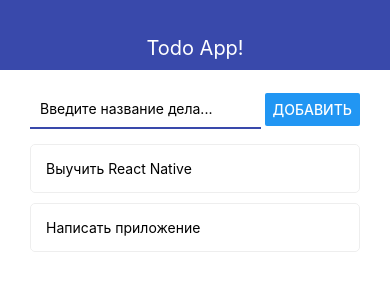
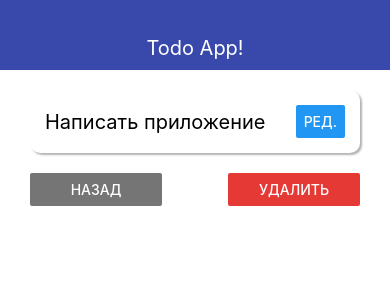
Before and after one commit to Khutor1234/react-native-todo, a React Native app: screen / in a window 390 px wide. Shown: the top 300 px of the page. Built offline with nearby package versions, Linux system fonts and the light colour scheme.

Commit message:
added theme and window confirm

```diff
--- a/App.js
+++ b/App.js
@@ -1,11 +1,11 @@
 import React, { useState } from 'react'
-import { StyleSheet, Text, View, FlatList } from 'react-native'
+import { StyleSheet, Text, View, FlatList, Alert } from 'react-native'
 import { Navbar } from './src/components/Navbar'
 import { MainScreen } from './src/screens/MainScreen'
 import { TodoScreen } from './src/screens/TodoScreen'
 
 export default function App() {
-  const [todoId, setTodoId] = useState(null)
+  const [todoId, setTodoId] = useState('2')
   const [todos, setTodos] = useState([
     { id: '1', title: 'Выучить React Native' },
     { id: '2', title: 'Написать приложение' }
@@ -22,7 +22,26 @@
   }
 
   const removeTodo = id => {
-    setTodos(prev => prev.filter(todo => todo.id !== id))
+    const todo = todos.find(t => t.id === id)
+    Alert.alert(
+      'Удаление элемента',
+      `Вы уверены, что хотите удалить "${todo.title}"?`,
+      [
+        {
+          text: 'Отмена',
+          style: 'cancel'
+        },
+        {
+          text: 'Удалить',
+          style: 'destructive',
+          onPress: () => {
+            setTodoId(null)
+            setTodos(prev => prev.filter(todo => todo.id !== id))
+          }
+        }
+      ],
+      { cancelable: false }
+    )
   }
 
   let content = (
@@ -36,7 +55,13 @@
 
   if (todoId) {
     const selectedTodo = todos.find(todo => todo.id === todoId)
-    content = <TodoScreen goBack={() => setTodoId(null)} todo={selectedTodo} />
+    content = (
+      <TodoScreen
+        onRemove={removeTodo}
+        goBack={() => setTodoId(null)}
+        todo={selectedTodo}
+      />
+    )
   }
 
   return (
--- a/src/components/AddTodo.js
+++ b/src/components/AddTodo.js
@@ -1,5 +1,6 @@
 import React, { useState } from 'react'
 import { View, StyleSheet, TextInput, Button, Alert } from 'react-native'
+import { THEME } from '../theme'
 
 export const AddTodo = ({ onSubmit }) => {
   const [value, setValue] = useState('')
@@ -40,6 +41,6 @@
     padding: 10,
     borderStyle: 'solid',
     borderBottomWidth: 2,
-    borderBottomColor: '#3949ab'
+    borderBottomColor: THEME.MAIN_COLOR
   }
 })
--- a/src/components/Navbar.js
+++ b/src/components/Navbar.js
@@ -1,5 +1,6 @@
 import React from 'react'
 import { View, Text, StyleSheet } from 'react-native'
+import { THEME } from '../theme'
 
 export const Navbar = ({ title }) => {
   return (
@@ -14,7 +15,7 @@
     height: 70,
     alignItems: 'center',
     justifyContent: 'flex-end',
-    backgroundColor: '#3949ab',
+    backgroundColor: THEME.MAIN_COLOR,
     paddingBottom: 10
   },
   text: {
--- /dev/null
+++ b/src/components/ui/AppCard.js
@@ -0,0 +1,22 @@
+import React from 'react'
+import { StyleSheet, View } from 'react-native'
+
+export const AppCard = props => (
+  <View style={{ ...styles.default, ...props.style }}>{props.children}</View>
+)
+
+const styles = StyleSheet.create({
+  default: {
+    padding: 20,
+    flexDirection: 'row',
+    justifyContent: 'space-between',
+    alignItems: 'center',
+    shadowColor: '#000',
+    shadowRadius: 2,
+    shadowOpacity: 0.3,
+    shadowOffset: { width: 2, height: 2 },
+    elevation: 8,
+    backgroundColor: '#fff',
+    borderRadius: 10
+  }
+})
--- a/src/screens/TodoScreen.js
+++ b/src/screens/TodoScreen.js
@@ -1,13 +1,45 @@
 import React from 'react'
 import { StyleSheet, View, Text, Button } from 'react-native'
+import { THEME } from '../theme'
+import { AppCard } from '../components/ui/AppCard'
 
-export const TodoScreen = ({ goBack, todo }) => {
+export const TodoScreen = ({ goBack, todo, onRemove }) => {
   return (
     <View>
-      <Text>{todo.title}</Text>
-      <Button title='Назад' onPress={goBack} />
+      <AppCard style={styles.card}>
+        <Text style={styles.title}>{todo.title}</Text>
+        <Button title='Ред.' />
+      </AppCard>
+
+      <View style={styles.buttons}>
+        <View style={styles.button}>
+          <Button title='Назад' onPress={goBack} color={THEME.GREY_COLOR} />
+        </View>
+        <View style={styles.button}>
+          <Button
+            title='Удалить'
+            color={THEME.DANGER_COLOR}
+            onPress={() => onRemove(todo.id)}
+          />
+        </View>
+      </View>
     </View>
   )
 }
 
-const styles = StyleSheet.create({})
+const styles = StyleSheet.create({
+  buttons: {
+    flexDirection: 'row',
+    justifyContent: 'space-between'
+  },
+  card: {
+    marginBottom: 20,
+    padding: 15
+  },
+  button: {
+    width: '40%'
+  },
+  title: {
+    fontSize: 20
+  }
+})
--- /dev/null
+++ b/src/theme.js
@@ -0,0 +1,5 @@
+export const THEME = {
+  DANGER_COLOR: '#e53935',
+  GREY_COLOR: '#757575',
+  MAIN_COLOR: '#3949ab'
+}
```
